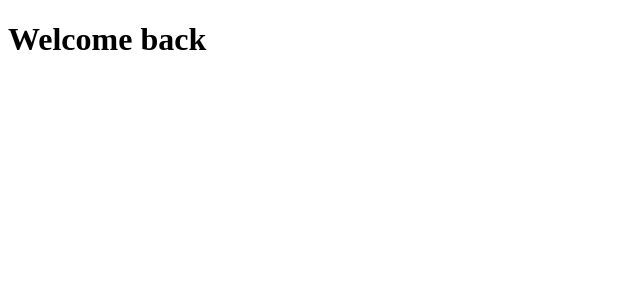
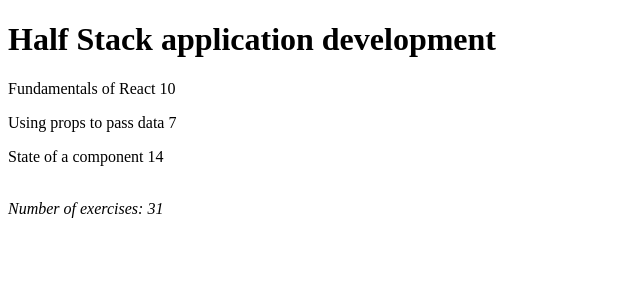
Before and after one commit to nazeeeh/fullstackapp, a React (Create React App) app: page / in a window 1280 px wide. Shown: the top 300 px of the page, without its empty margins (0-640 px from the left). Built offline with nearby package versions, Linux system fonts and the light colour scheme.

Commit message:
Second commit to repo

```diff
--- a/src/App.js
+++ b/src/App.js
@@ -1,7 +1,20 @@
 const App = () => {
+  const course = 'Half Stack application development'
+  const part1 = 'Fundamentals of React'
+  const exercises1 = 10
+  const part2 = 'Using props to pass data'
+  const exercises2 = 7
+  const part3 = 'State of a component'
+  const exercises3 = 14
+
   return (
     <div>
-      <h1>Welcome back</h1>
+      <h1>{course}</h1>
+      <p>{part1} {exercises1}</p>
+      <p>{part2} {exercises2}</p>
+      <p>{part3} {exercises3}</p>
+      <br />
+      <i>Number of exercises: {exercises1 + exercises2 + exercises3}</i>
     </div>
   )
 }
```
